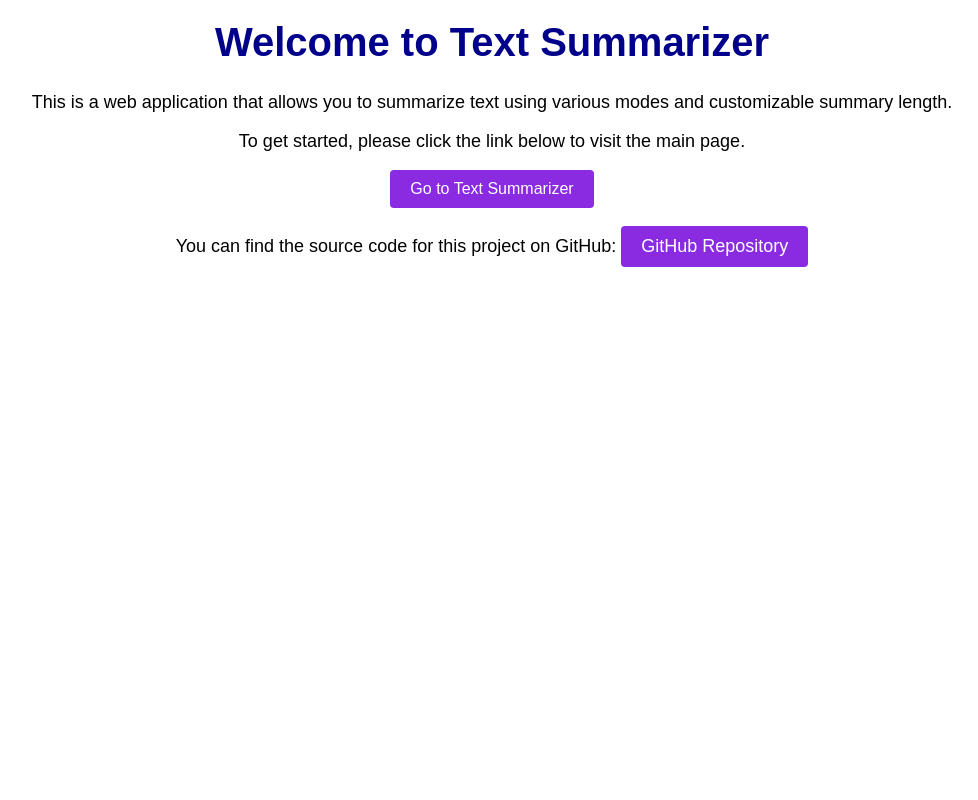
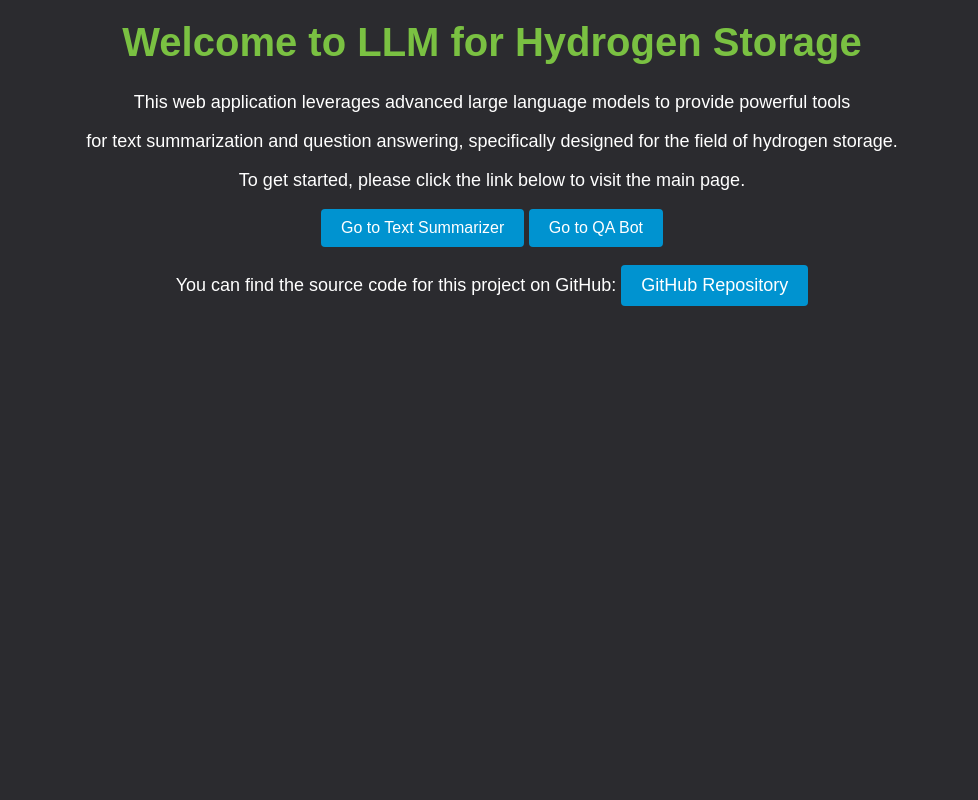
Before and after one commit to Sharukesh3/LLM-for-hydrogen-storage, a Flask app: page / in a window 1280 px wide. Shown: the whole page, without its empty margins (148-1126 px from the left). Run offline with Flask 3, Linux system fonts and the light colour scheme.

Commit message:
More color changes and bug squashing

```diff
--- a/Model_QA.py
+++ b/Model_QA.py
@@ -6,7 +6,7 @@
 def answer(query):
     context = query_pinecone(query, top_k=10)
     query = format_query(query, context["matches"])
-    answer=generate_answer(query1)
+    answer=generate_answer(query)
     return answer
 
 
@@ -53,8 +53,3 @@
 # load bart tokenizer and model from huggingface
 tokenizer = BartTokenizer.from_pretrained('vblagoje/bart_lfqa')
 generator = BartForConditionalGeneration.from_pretrained('vblagoje/bart_lfqa').to(device)
-
-query1 = "what are the different methods of hydrogen storage?"
-context = query_pinecone(query1, top_k=10)
-query1 = format_query(query1, context["matches"])
-generate_answer(query1)
--- a/static/css/index.css
+++ b/static/css/index.css
@@ -3,21 +3,23 @@
     margin: 0;
     padding: 20px;
     text-align: center;
+    background-color: #2b2b2f;
   }
 
   h1 {
-    color: darkblue;
+    color: #7ac142;
     font-size: 40px;
     text-align: center;
   }
 
   p {
+    color: white;
     font-size: 18px;
   }
 
   .github-link {
     display: inline-block;
-    background-color: #8A2BE2;
+    background-color: #0093d0;
     color: white;
     padding: 10px 20px;
     text-decoration: none;
@@ -26,5 +28,5 @@
   }
 
   .github-link:hover {
-    background-color:  #A74AC7;
+    background-color:  #003366;
   }
--- a/templates/index.html
+++ b/templates/index.html
@@ -4,10 +4,12 @@
     <link rel="stylesheet" href="static\css\index.css">
   </head>
   <body>
-    <h1>Welcome to Text Summarizer</h1>
+    <h1>Welcome to LLM for Hydrogen Storage</h1>
     <p>
-      This is a web application that allows you to summarize text using various
-      modes and customizable summary length.
+      This web application leverages advanced large language models to provide powerful tools
+    </p>
+    <p>
+      for text summarization and question answering, specifically designed for the field of hydrogen storage.
     </p>
     <p>
       To get started, please click the link below to visit the main page.
@@ -18,6 +20,13 @@
       target="_blank"
       rel="noopener noreferrer"
       >Go to Text Summarizer</a
+    >
+    <a
+      href="{{ url_for('qa') }}"
+      class="github-link"
+      target="_blank"
+      rel="noopener noreferrer"
+      >Go to QA Bot</a
     >
     <p>
       You can find the source code for this project on GitHub:
```
Also changed, not shown: static/css/style.css (+4 -4 lines), static/css/summarizer.css (+11 -9 lines).
